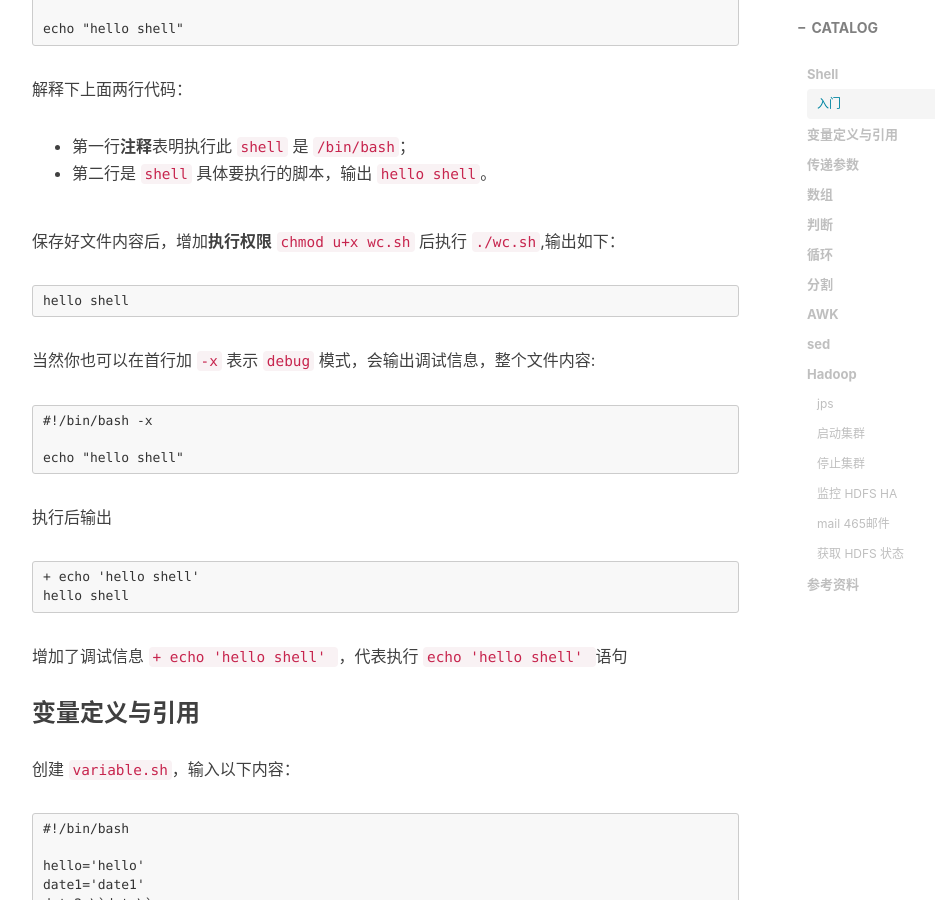
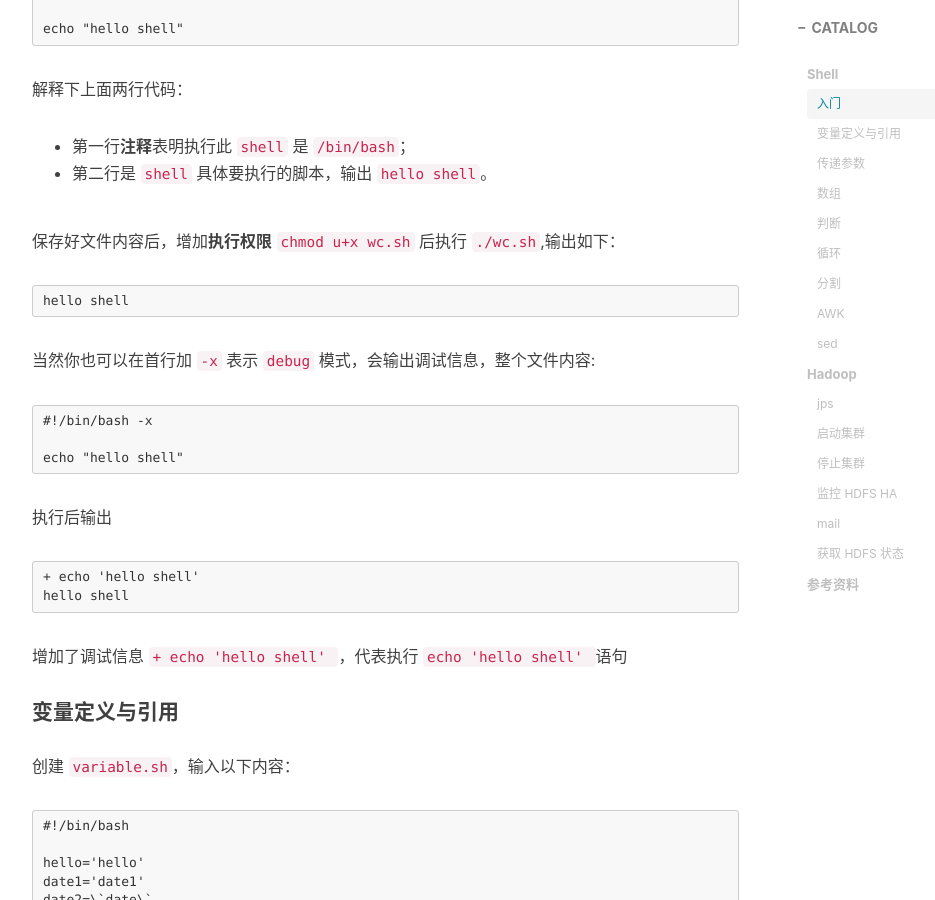
Before and after one commit to vendanner/vendanner.github.io, a Jekyll site: the page built from _posts/2019-08-22-Hadoop 监控脚本.md, in a window 1280 px wide and 900 px high, scrolled down 820 px. Shown: the whole window, without its empty margins (233-1168 px from the left). Built offline with Jekyll 4.4.1, drawn with Linux system fonts in a browser that asks for light colours; nearby versions of some CDN libraries; comment, search, counter and statistics services are not loaded.

Commit message:
Update 2019-08-22-Hadoop 监控脚本.md

```diff
--- a/_posts/2019-08-22-Hadoop 监控脚本.md
+++ b/_posts/2019-08-22-Hadoop 监控脚本.md
@@ -50,7 +50,7 @@ tags:
 增加了调试信息 `+ echo 'hello shell' `，代表执行 `echo 'hello shell' ` 语句
 
 
-### 变量定义与引用
+#### 变量定义与引用
 
 创建 `variable.sh`，输入以下内容：
 
@@ -85,7 +85,7 @@ tags:
 - **静态变量**最好用**大写**
 
 
-### 传递参数
+#### 传递参数
 
 创建 `parameter.sh`，内容如下：
 
@@ -113,7 +113,7 @@ tags:
 - `$$` 是指当前 `shell` 进程的 `PID`
 
 
-### 数组
+#### 数组
 
 创建 `array.sh`，内容如下
 
@@ -138,7 +138,7 @@ tags:
 - `#` 可以类似 `len` 函数，`#变量` 是变量长度，`#arr[@]` 数组 `arr` 的元素个数
 
 
-### 判断
+#### 判断
 
 创建 `if.sh`，内容如下：
 
@@ -165,7 +165,7 @@ tags:
 - `if` 结束符号 `fi`
 
 
-### 循环
+#### 循环
 
 创建 `loop.sh`，内容如下
 
@@ -199,7 +199,7 @@ tags:
 - 循环语句是在 `do ... done` 之内
 
 
-### 分割
+#### 分割
 
 创建 `split.sh`，内容如下：
 
@@ -227,7 +227,7 @@ tags:
 	co
 
 
-### AWK
+#### AWK
 
 	[hadoop@node02 learn_shell]$ cat test.log
 	a b c
@@ -257,7 +257,7 @@ tags:
 - `NR` 表示**行操作**
 
 
-### sed
+#### sed
 
 `sed` 命令是利用脚本来处理文本文件，主要用来自动编辑一个或多个文件、简化对文件的反复操作、编写转换程序等。
 
@@ -359,7 +359,7 @@ tags:
 
 `HDFS` 的高可用可以保证挂掉一个 `namenode`后 ` standby namenode` 立刻上线使用。但我们也是需要知道 `namenode` 什么时候挂了，以便后续的问题排查。本例是在 `namenode` 挂掉后立刻发**邮件**。
 
-###### mail 465邮件
+###### mail
 
 先配置 `mail 465`，以下都是在 `root` 下执行:
 
```
